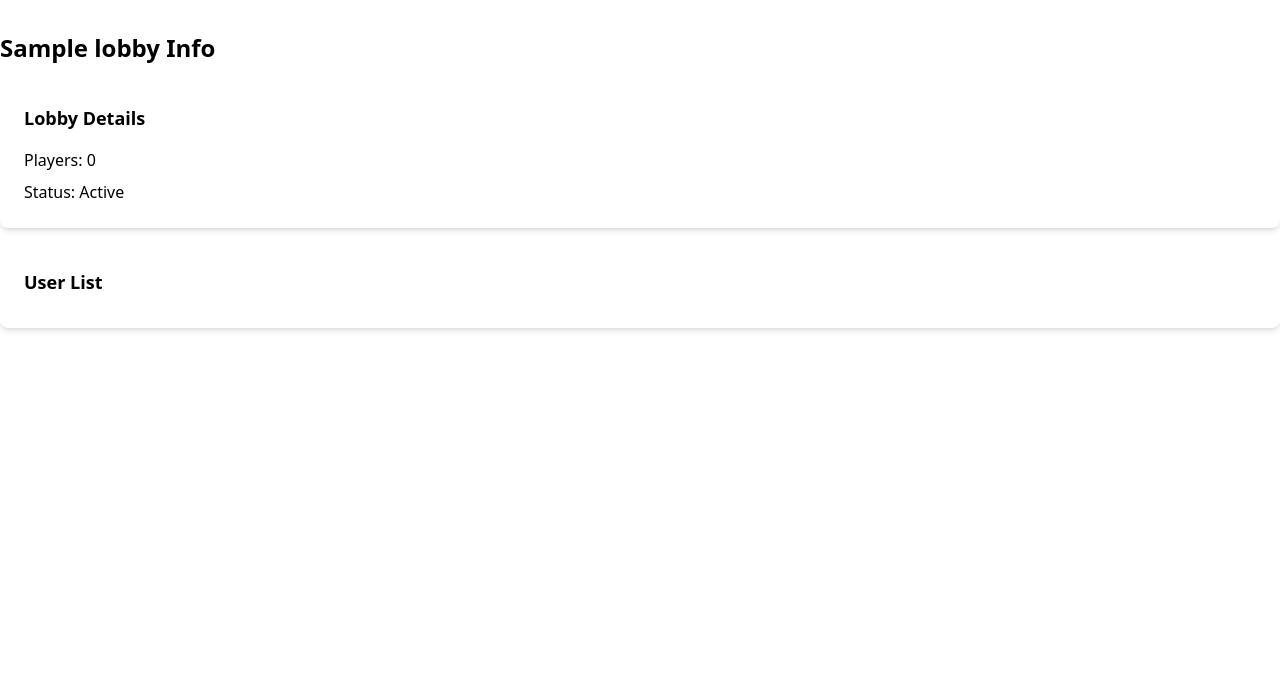
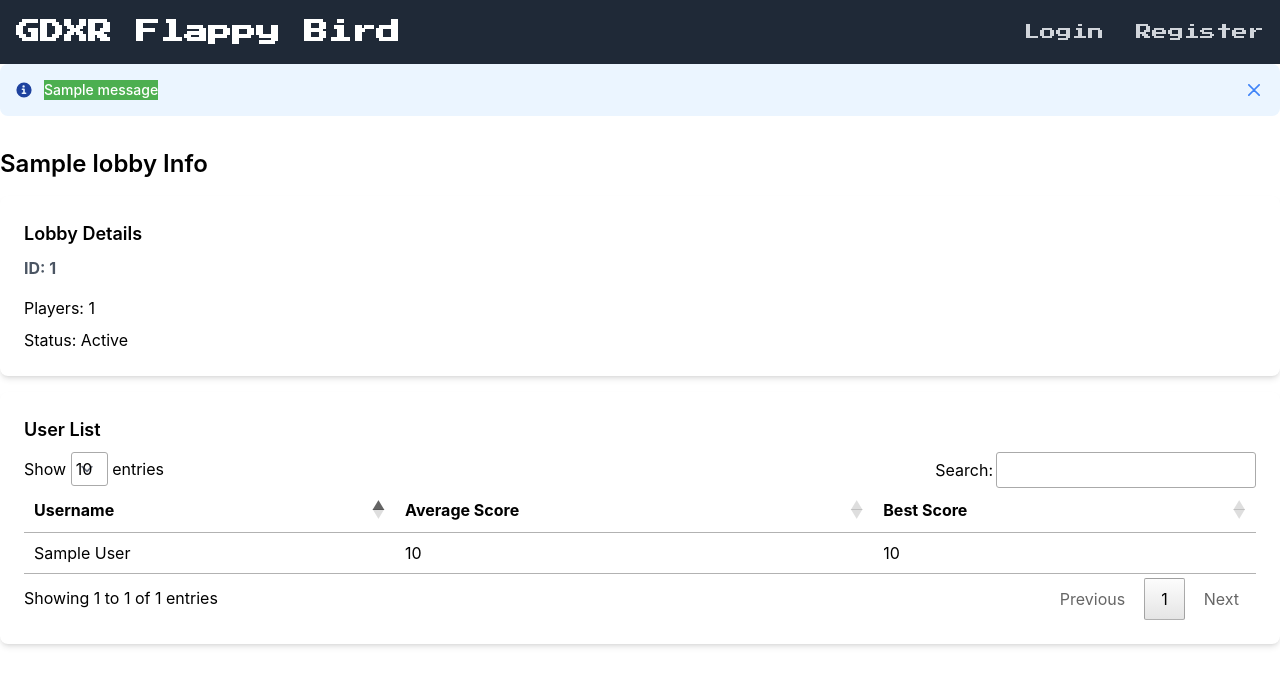
Before and after one commit to generalpy101/flappy-bird-online, a Flask app: template templates/admin/show.html in a window 1280 px wide. Shown: the top 686 px of the page. Run offline with Flask 3, Linux system fonts and the light colour scheme; the template is opened without the code that fills it: values that come from a table or form of the project are taken from there, others are empty; tables that the repository leaves empty hold one stand-in row (values such as "Sample post"); one stand-in notice (Sample message) is shown; data that the repository does not hold is empty; some libraries are stand-ins or nearby versions.

Commit message:
many updates done, polling working, game working score system working

```diff
--- a/app.py
+++ b/app.py
@@ -1,9 +1,9 @@
 import os
 
-from flask import Flask
+from flask import Flask, redirect, url_for
 from dotenv import load_dotenv
 from flask_migrate import Migrate
-from flask_login import LoginManager
+from flask_login import LoginManager, login_required, current_user
 
 from models import db
 from models.user import User
@@ -32,6 +32,16 @@ def load_user(user_id):
     return User.query.get(user_id)
 
 
+@app.route("/")
+@login_required
+def index():
+    if current_user.is_admin:
+        return redirect(url_for("admin.list_lobbies"))
+    else:
+        return redirect(url_for("player.join_lobby"))
+    return "Hello World!"
+
+
 @app.route("/test")
 def test():
     return "Hello World!"
--- a/models/score.py
+++ b/models/score.py
@@ -6,7 +6,7 @@ class Score(db.Model):
     player_id = db.Column(db.Integer, db.ForeignKey("user.id"), nullable=False)
     lobby_id = db.Column(db.Integer, nullable=False)
     score = db.Column(db.Integer, nullable=False)
-    is_best = db.Column(db.Boolean, nullable=False)
+    is_best = db.Column(db.Boolean, nullable=False, default=False)
 
     def to_dict(self):
         return {
--- a/models/user.py
+++ b/models/user.py
@@ -39,6 +39,34 @@ class User(db.Model, UserMixin):
     def check_password(self, plaintext_password):
         return bcrypt.check_password_hash(self._password, plaintext_password)
 
+    def calculate_average_score(self, lobby_id):
+        # Average score of the user in a lobby
+        if not self.scores:
+            return 0
+        lobby_id = int(lobby_id)
+
+        scores = [score.score for score in self.scores if score.lobby_id == lobby_id]
+        try:
+            average_score = sum(scores) / len(scores)
+        except:
+            average_score = 0
+        return average_score
+
+    def get_best_score(self, lobby_id):
+        if not self.scores:
+            return 0
+
+        lobby_id = int(lobby_id)
+
+        lobby_scores = [score.score for score in self.scores if score.lobby_id == lobby_id]
+
+        try:
+            best_score = max(lobby_scores)
+        except Exception as e:
+            print(e)
+            best_score = 0
+        return best_score
+
     def to_dict(self):
         return {
             "id": self.id,
--- /dev/null
+++ b/static/css/base.css
@@ -0,0 +1,26 @@
+@import url('https://fonts.googleapis.com/css2?family=Press+Start+2P&display=swap');
+
+nav {
+  font-family: 'Press Start 2P', cursive;
+}
+
+/* CSS or Tailwind classes for message types */
+.info {
+    background-color: #2196F3; /* Blue for info messages */
+    color: white;
+}
+
+.success {
+    background-color: #4CAF50; /* Green for success messages */
+    color: white;
+}
+
+.warning {
+    background-color: #FFC107; /* Yellow for warning messages */
+    color: black;
+}
+
+.error {
+    background-color: #F44336; /* Red for error messages */
+    color: white;
+}
--- a/templates/admin/show.html
+++ b/templates/admin/show.html
@@ -1,4 +1,16 @@
 {% extends 'base.html' %}
+
+{% block head%}
+<!-- Add these script tags to your template -->
+<script src="https://code.jquery.com/jquery-3.5.1.min.js"></script>
+<script src="https://cdn.datatables.net/1.10.21/js/jquery.dataTables.min.js"></script>
+<link href="https://cdn.datatables.net/1.10.21/css/jquery.dataTables.min.css" rel="stylesheet">
+{% endblock %}
+
+
+{%block title%}
+Lobby - {{ lobby.name }}
+{%endblock%}
 
 {% block content %}
 <div class="container mx-auto mt-8">
@@ -6,19 +18,33 @@
 
     <div class="bg-white rounded-lg shadow-md p-6">
         <h2 class="text-lg font-semibold mb-2">Lobby Details</h2>
-        <p class="text-gray-600">{{ lobby.description }}</p>
-        <p class="mt-4">Players: {{ lobby.players|length }}</p>
+        <p class="text-gray-600 font-bold">ID: {{ lobby.id }}</p>
+        <p class="mt-4">Players: {{ lobby.users|length }}</p>
         <p class="mt-2">Status: {% if lobby.is_active %}Active{% else %}Inactive{% endif %}</p>
     </div>
 
     <div class="bg-white rounded-lg shadow-md p-6 mt-4">
         <h2 class="text-lg font-semibold mb-2">User List</h2>
-        <ul id="user-list">
-            {% for user in lobby.players %}
-            <li>{{ user.name }}</li>
-            {% endfor %}
-        </ul>
+        <table id="user-table" class="w-full">
+            <thead>
+                <tr>
+                    <th class="px-4 py-2">Username</th>
+                    <th class="px-4 py-2">Average Score</th>
+                    <th class="px-4 py-2">Best Score</th>
+                </tr>
+            </thead>
+            <tbody id="user-table-body">
+                {% for user in lobby.users %}
+                <tr>
+                    <td class="px-4 py-2">{{ user.name }}</td>
+                    <td class="px-4 py-2">{{ user.calculate_average_score(lobby.id) }}</td>
+                    <td class="px-4 py-2">{{ user.get_best_score(lobby.id) }}</td>
+                </tr>
+                {% endfor %}
+            </tbody>
+        </table>
     </div>
+
 </div>
 {%endblock%}
 
@@ -29,9 +55,27 @@
         fetch(`/admin/update_player_list?lobby_id={{ lobby.id}}`)
             .then(response => response.json())
             .then(data => {
-                console.log(data);
+                // Sort users according to scores
+                data.sort((a, b) => b.score - a.score);
+                const tableBody = document.getElementById('user-table-body');
+                tableBody.innerHTML = ''; // Clear existing rows
+
+                // Create and append new table rows based on fetched data
+                data.forEach(user => {
+                    const row = document.createElement('tr');
+                    row.innerHTML = `
+                    <td class="px-4 py-2">${user.username}</td>
+                    <td class="px-4 py-2">${user.score}</td>
+                    <td class="px-4 py-2">${user.best_score}</td>
+                `;
+                    tableBody.appendChild(row);
+                });
             });
     }
     setInterval(updateUsers, 1000);
+
+    $(document).ready(function () {
+        $('#user-table').DataTable();
+    });
 </script>
 {%endblock%}
--- a/templates/base.html
+++ b/templates/base.html
@@ -1,18 +1,76 @@
 <!DOCTYPE html>
 <html lang="en">
+
 <head>
     <meta charset="UTF-8">
     <meta name="viewport" content="width=device-width, initial-scale=1.0">
-    <script src="https://cdn.tailwindcss.com"></script>
+    <link href="https://cdnjs.cloudflare.com/ajax/libs/flowbite/1.8.1/flowbite.min.css" rel="stylesheet" />
+    <link rel="stylesheet" href="/static/css/base.css">
     {% block head %}
     {% endblock %}
     <title>{%block title%} {%endblock%}</title>
 </head>
+
 <body>
+    <nav class="bg-gray-800">
+        <div class="container mx-auto px-4">
+            <div class="flex items-center justify-between py-4">
+                <div>
+                    <a href="#" class="text-white text-2xl font-semibold">GDXR Flappy Bird</a>
+                </div>
+                <div class="space-x-4">
+                    {% if current_user.is_authenticated %}
+                    <a href="{{ url_for('auth.logout') }}" class="text-gray-300 hover:text-white">Logout</a>
+                    {% else %}
+                    <a href="{{ url_for('auth.login') }}" class="text-gray-300 hover:text-white">Login</a>
+                    <a href="{{ url_for('auth.register') }}" class="text-gray-300 hover:text-white">Register</a>
+                    {% endif %}
+                </div>
+            </div>
+        </div>
+    </nav>
+
+    <div id="message-container" class="mb-4">
+        {% with messages = get_flashed_messages(with_categories=true) %}
+        {% if messages %}
+        {% for category, message in messages %}
+        <div id="alert-{{ loop.index }}"
+            class="flex items-center p-4 mb-4 text-blue-800 rounded-lg bg-blue-50 dark:bg-gray-800 dark:text-blue-400"
+            role="alert">
+            <svg class="flex-shrink-0 w-4 h-4" aria-hidden="true" xmlns="http://www.w3.org/2000/svg" fill="currentColor"
+                viewBox="0 0 20 20">
+                <path
+                    d="M10 .5a9.5 9.5 0 1 0 9.5 9.5A9.51 9.51 0 0 0 10 .5ZM9.5 4a1.5 1.5 0 1 1 0 3 1.5 1.5 0 0 1 0-3ZM12 15H8a1 1 0 0 1 0-2h1v-3H8a1 1 0 0 1 0-2h2a1 1 0 0 1 1 1v4h1a1 1 0 0 1 0 2Z" />
+
+            </svg>
+            <span class="sr-only">{{ category }}</span>
+            <div class="ml-3 text-sm font-medium {{category}}">
+                {{ message }}
+            </div>
+            <button type="button"
+                class="ml-auto -mx-1.5 -my-1.5 bg-blue-50 text-blue-500 rounded-lg focus:ring-2 focus:ring-blue-400 p-1.5 hover:bg-blue-200 inline-flex items-center justify-center h-8 w-8 dark:bg-gray-800 dark:text-blue-400 dark:hover:bg-gray-700"
+                data-dismiss-target="#alert-{{ loop.index }}" aria-label="Close">
+                <span class="sr-only">Close</span>
+                <svg class="w-3 h-3" aria-hidden="true" xmlns="http://www.w3.org/2000/svg" fill="none"
+                    viewBox="0 0 14 14">
+                    <path stroke="currentColor" stroke-linecap="round" stroke-linejoin="round" stroke-width="2"
+                        d="m1 1 6 6m0 0 6 6M7 7l6-6M7 7l-6 6" />
+                </svg>
+            </button>
+        </div>
+        {% endfor %}
+        {% endif %}
+        {% endwith %}
+    </div>
+
+
     {% block content %}
     {% endblock %}
+    <script src="https://cdnjs.cloudflare.com/ajax/libs/flowbite/1.8.1/flowbite.min.js"></script>
 
     {% block scripts %}
     {% endblock %}
+
 </body>
+
 </html>
--- a/templates/game/game.html
+++ b/templates/game/game.html
@@ -10,11 +10,15 @@
 <header>
   <h1>Floppy Bird</h1>
   <div class="score-container">
-    <div id="bestScore"></div>
+    <div id="bestScore">{{best_score}}</div>
     <div id="currentScore"></div>
   </div>
 </header>
 
 <canvas id="canvas" width="431" height="600"></canvas>
+<script>
+  const LOBBY_ID = "{{lobby_id}}";
+  const CURRENT_BEST = "{{best_score}}";
+</script>
 <script src="/static/js/game/script.js"></script>
 {% endblock %}
--- a/views/admin/routes.py
+++ b/views/admin/routes.py
@@ -10,7 +10,7 @@ from views.auth.utils import admin_required
 admin_bp = Blueprint("admin", __name__, template_folder="templates")
 
 
-@admin_bp.route("/lobbies", methods=["GET"])
+@admin_bp.route("/lobby", methods=["GET"])
 @admin_required
 def list_lobbies():
     lobbies = Lobby.query.all()
@@ -78,14 +78,17 @@ def update_players_list():
     lobby = Lobby.query.filter(Lobby.id == lobby_id, Lobby.is_active == True).first()
 
     # Get the players in the lobby
-    players = lobby.players
+    players = lobby.users
 
     for player in players:
         # Create a dictionary of the player's data
+        score = player.calculate_average_score(lobby_id=lobby_id)
+        best_score = player.get_best_score(lobby_id=lobby_id)
         player_data = {
             'id': player.id,
-            'username': player.username,
-            'score': player.score
+            'username': player.name,
+            'score': score,
+            'best_score': best_score
         }
 
         # Add the player's data to the player list
```
Also changed, not shown: static/js/game/script.js (+110 -30 lines), templates/admin/index.html (+11 -4 lines), views/auth/routes.py (+12 -5 lines), views/player/routes.py (+64 -4 lines).
